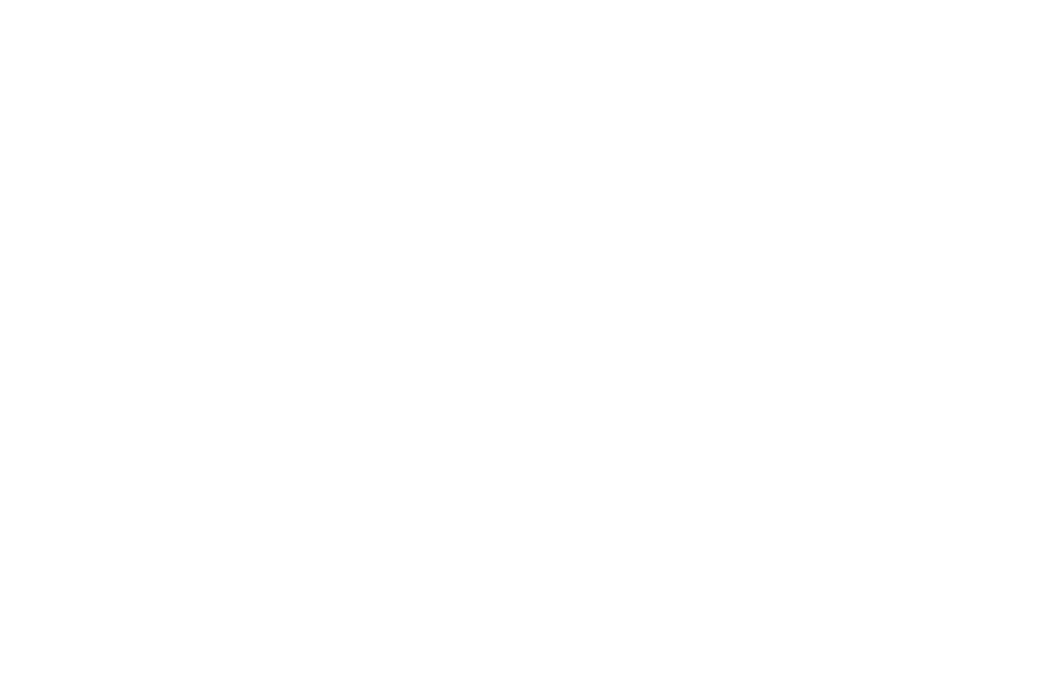
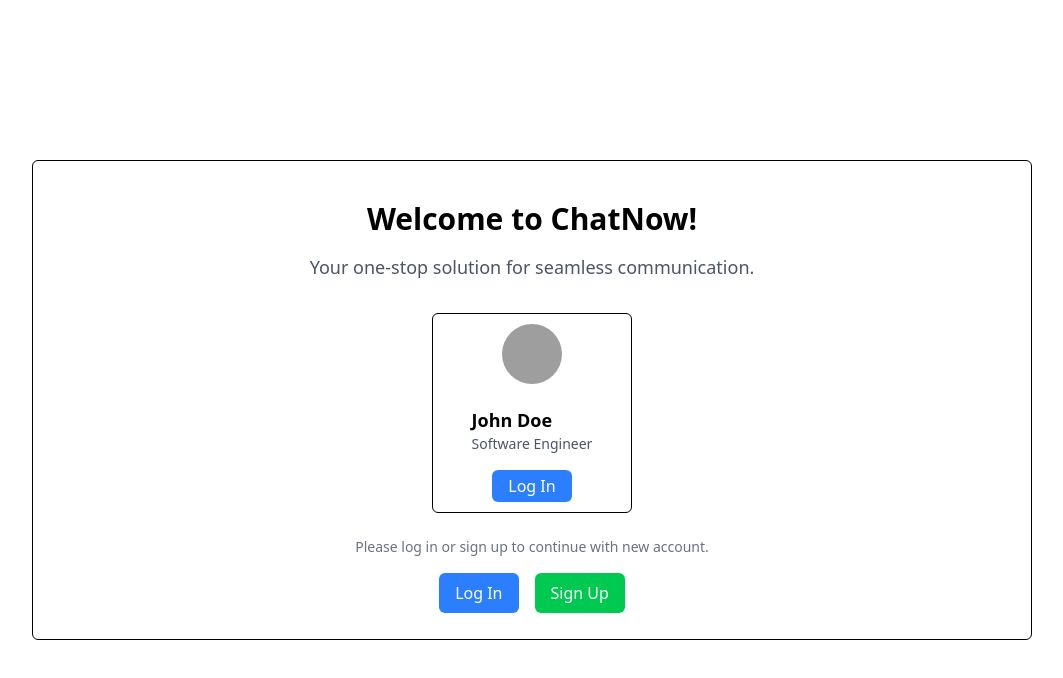
Before and after one commit to sharveshl/chatnow, a React (Vite) app in the folder Frontend/: page / in a window 1280 px wide. Before the commit this address had no page. Shown: the top 678 px of the page, without its empty margins (108-1171 px from the left). Built offline with nearby package versions, Linux system fonts and the light colour scheme; grey boxes are pictures that could not be loaded.

Commit message:
profile component and welcome page added

```diff
--- a/Frontend/src/App.jsx
+++ b/Frontend/src/App.jsx
@@ -2,13 +2,17 @@
 import Login from "./pages/Login";
 import Signup from "./pages/Signup";
 import Dashboard from "./pages/Dashboard";
+import Profile from './Components/Profile';
+import Welcome from "./pages/Welcome";
 function App() {
   return (
     <BrowserRouter>
       <Routes>
+        <Route path="/" element={<Welcome />} />
         <Route path="/signup" element={<Signup />} />
         <Route path="/login" element={<Login />} />
         <Route path='/dashboard' element={<Dashboard />} />
+        <Route path='/profile' element={<Profile />} />
       </Routes>
     </BrowserRouter>
   );
--- /dev/null
+++ b/Frontend/src/Components/Profile.jsx
@@ -0,0 +1,20 @@
+function Profile(){
+    return (
+        <div className="flex flex-col items-center justify-start h-50 w-50 border rounded-md">
+            <div className="flex items-center justify-center h-15 w-15 pt-5">
+                <img src="https://cdn-icons-png.flaticon.com/512/149/149071.png" alt="Profile" className="rounded-full h-15 w-15" />
+            </div>
+            <div className="pt-8">
+                <h2 className="text-lg font-bold">John Doe</h2>
+                <p className="text-sm text-gray-600">Software Engineer</p>
+            </div>
+            <div className="pt-4">
+                <button className="bg-blue-500 text-white px-4 py-1 rounded-md hover:bg-blue-600">
+                    Log In
+                </button>
+            </div>
+        </div>
+    );
+}
+
+export default Profile;
--- /dev/null
+++ b/Frontend/src/pages/Welcome.jsx
@@ -0,0 +1,31 @@
+import Profile from "../Components/Profile";
+function Welcome(){
+    return (
+        <div className="flex items-center justify-center h-screen">
+            <div className="flex flex-col items-center justify-start border rounded-md p-10 h-120 w-250">
+                <h1 className="text-3xl font-bold">
+                    Welcome to ChatNow!
+                </h1>
+                <p className="text-lg text-gray-600 mt-4">
+                    Your one-stop solution for seamless communication.
+                </p>
+                <div className="pt-8">
+                    <Profile />
+                </div>
+                <h3 className="text-sm text-gray-500 mt-6">
+                    Please log in or sign up to continue with new account.
+                </h3>
+                <div className="flex flex-row items-center justify-center mt-4 space-x-4">
+                    <button className="bg-blue-500 text-white px-4 py-2 rounded-md hover:bg-blue-600">
+                        Log In
+                    </button>
+                    <button className="bg-green-500 text-white px-4 py-2 rounded-md hover:bg-green-600">
+                        Sign Up
+                    </button>
+                </div>
+            </div>
+        </div>
+    );
+}
+
+export default Welcome;
```
